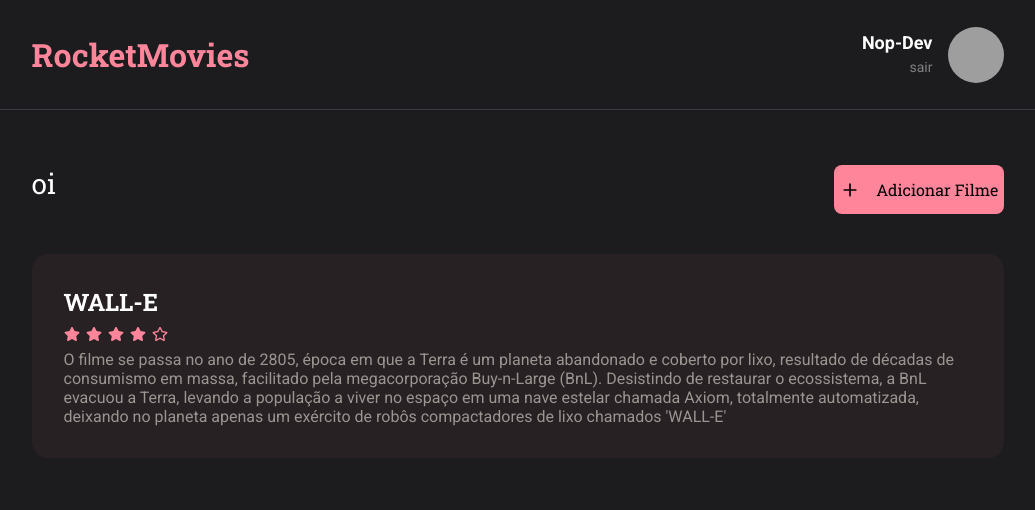
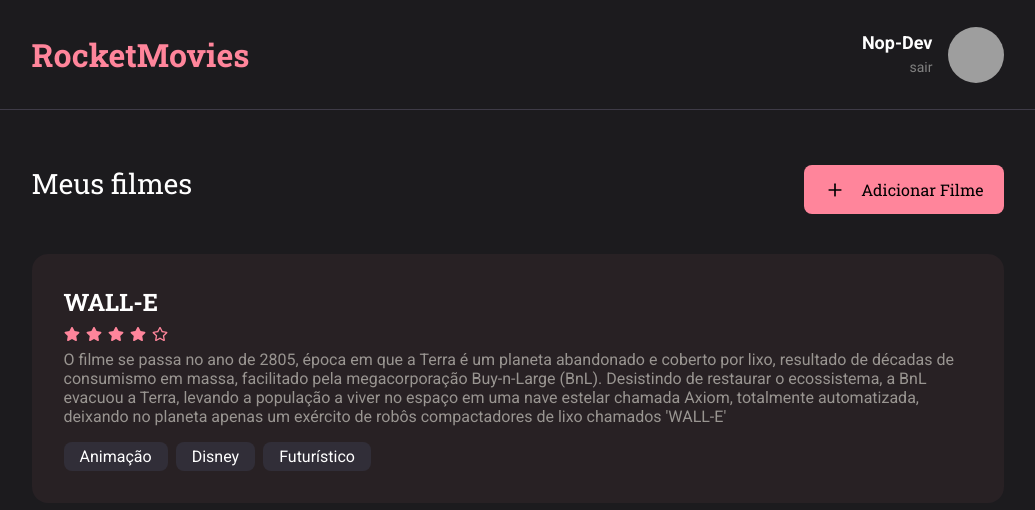
Before and after one commit to nop-dev/RocketMovies-React, a React (Vite) app: page / in a window 1280 px wide. Shown: the top 510 px of the page, without its empty margins (122-1157 px from the left). Built offline with nearby package versions, Linux system fonts and the light colour scheme; grey boxes are pictures that could not be loaded.

Commit message:
feat: :sparkles: adiciona e aplica tags, e resolve alguns pequenos bugs

```diff
--- a/src/components/MovieBlock/index.jsx
+++ b/src/components/MovieBlock/index.jsx
@@ -1,7 +1,10 @@
 import React from 'react';
+import { FaStar, FaRegStar } from "react-icons/fa";
+
 import { Container } from "./styles";
-import { FiPlus } from "react-icons/fi";
-import { FaStar, FaRegStar } from "react-icons/fa";
+
+import { Tag } from '../Tags';
+
 
 export function MovieBlock({movieName, rating, description}) {
     return(
@@ -11,6 +14,8 @@ export function MovieBlock({movieName, rating, description}) {
                 <div id='rating'><FaStar/><FaStar/><FaStar/><FaStar/><FaRegStar/></div>
 
                 <p>{description}</p>
+
+                <div id="tags"> <Tag tagName="Animação"/> <Tag tagName="Disney"/> <Tag tagName="Futurístico"/> </div>
             </Container>
     )
 }
--- a/src/components/MovieBlock/styles.js
+++ b/src/components/MovieBlock/styles.js
@@ -34,4 +34,8 @@ export const Container = styled.div`
 
         color: #999591;
     }
+
+    div#tags {
+        display: flex;
+    }
 `
--- a/src/components/Section/styles.js
+++ b/src/components/Section/styles.js
@@ -4,7 +4,7 @@ export const Container = styled.section``
 
 export const HeaderSection = styled.header`
     display: flex;
-    gap: 80%;
+    justify-content: space-between;
 
     > h1 {
         font-family: "Roboto Slab", serif;
@@ -12,4 +12,8 @@ export const HeaderSection = styled.header`
         font-weight: 400;
         color: white;
     }
+
+    > button {
+        max-width: 200px;
+    }
 `
--- /dev/null
+++ b/src/components/Tags/index.jsx
@@ -0,0 +1,10 @@
+import React from 'react';
+import { Container } from "./styles";
+
+export function Tag({tagName}) {
+    return (
+        <Container>
+            {tagName}
+        </Container>
+    )
+}
--- /dev/null
+++ b/src/components/Tags/styles.js
@@ -0,0 +1,12 @@
+import { styled } from 'styled-components'
+
+export const Container = styled.div`
+    padding: 5px 16px;
+    width: fit-content;
+
+    border-radius: 8px;
+    margin-top: 16px;
+    margin-right: 8px;
+
+    background-color: #312E38;
+`
--- a/src/pages/Home/index.jsx
+++ b/src/pages/Home/index.jsx
@@ -12,7 +12,7 @@ export function Home() {
     return (
         <Container>
             <Header />
-                <Section title={"oi"} $btnActivate btnTitle={"Adicionar Filme"} btnIcon={FiPlus} />
+                <Section title={"Meus filmes"} $btnActivate btnTitle={"Adicionar Filme"} btnIcon={FiPlus} />
 
                 <section id='movieNotes'>
                     <MovieBlock movieName="WALL-E" rating="5" description="O filme se passa no ano de 2805, época em que a Terra é um planeta abandonado e coberto por lixo, resultado de décadas de consumismo em massa, facilitado pela megacorporação Buy-n-Large (BnL). Desistindo de restaurar o ecossistema, a BnL evacuou a Terra, levando a população a viver no espaço em uma nave estelar chamada Axiom, totalmente automatizada, deixando no planeta apenas um exército de robôs compactadores de lixo chamados 'WALL-E'" />
--- a/src/pages/Home/styles.js
+++ b/src/pages/Home/styles.js
@@ -4,7 +4,4 @@ export const Container = styled.div`
     > section {
         padding: 0 12%;
     }
-
-
-
 `
```
